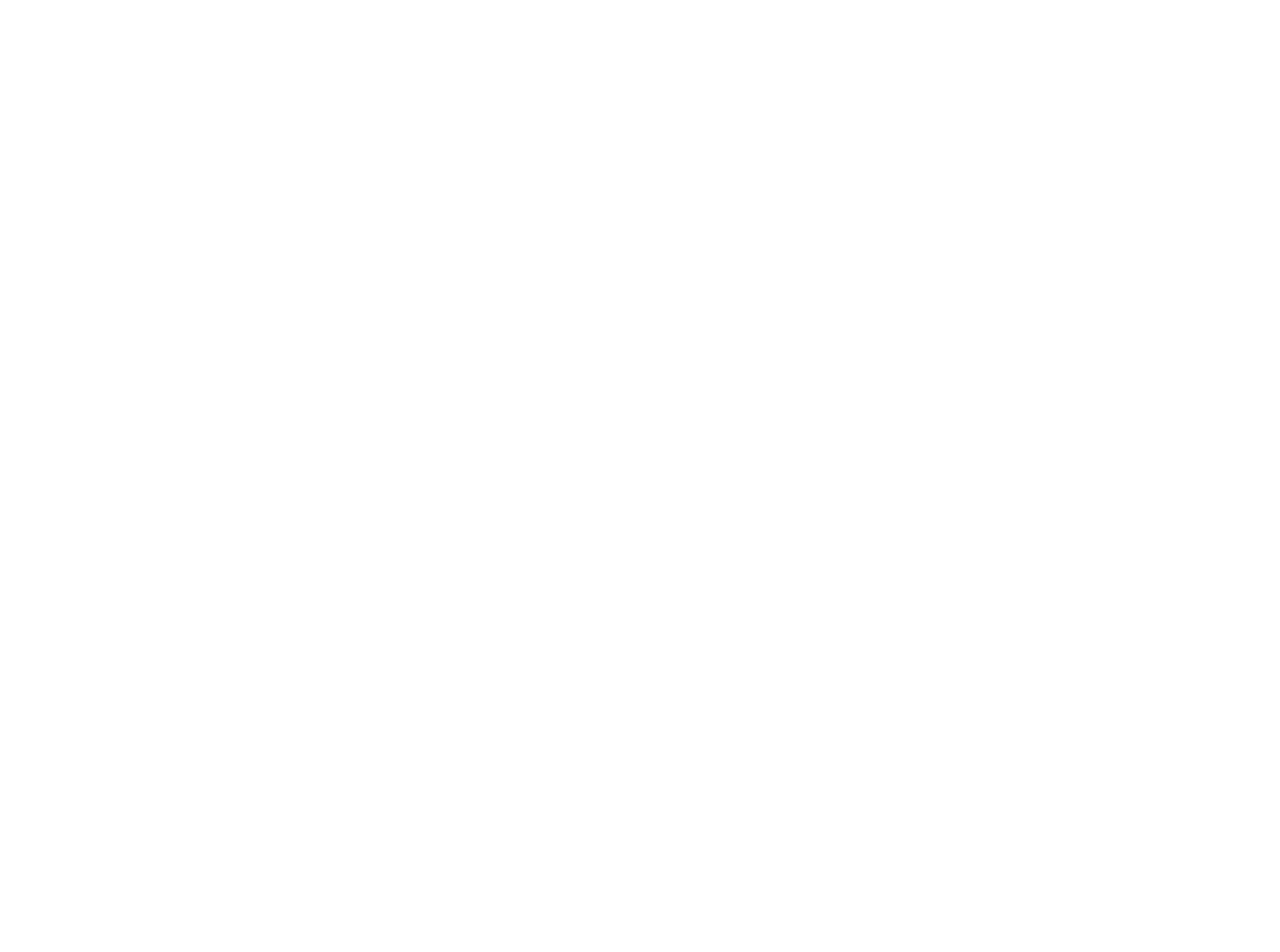
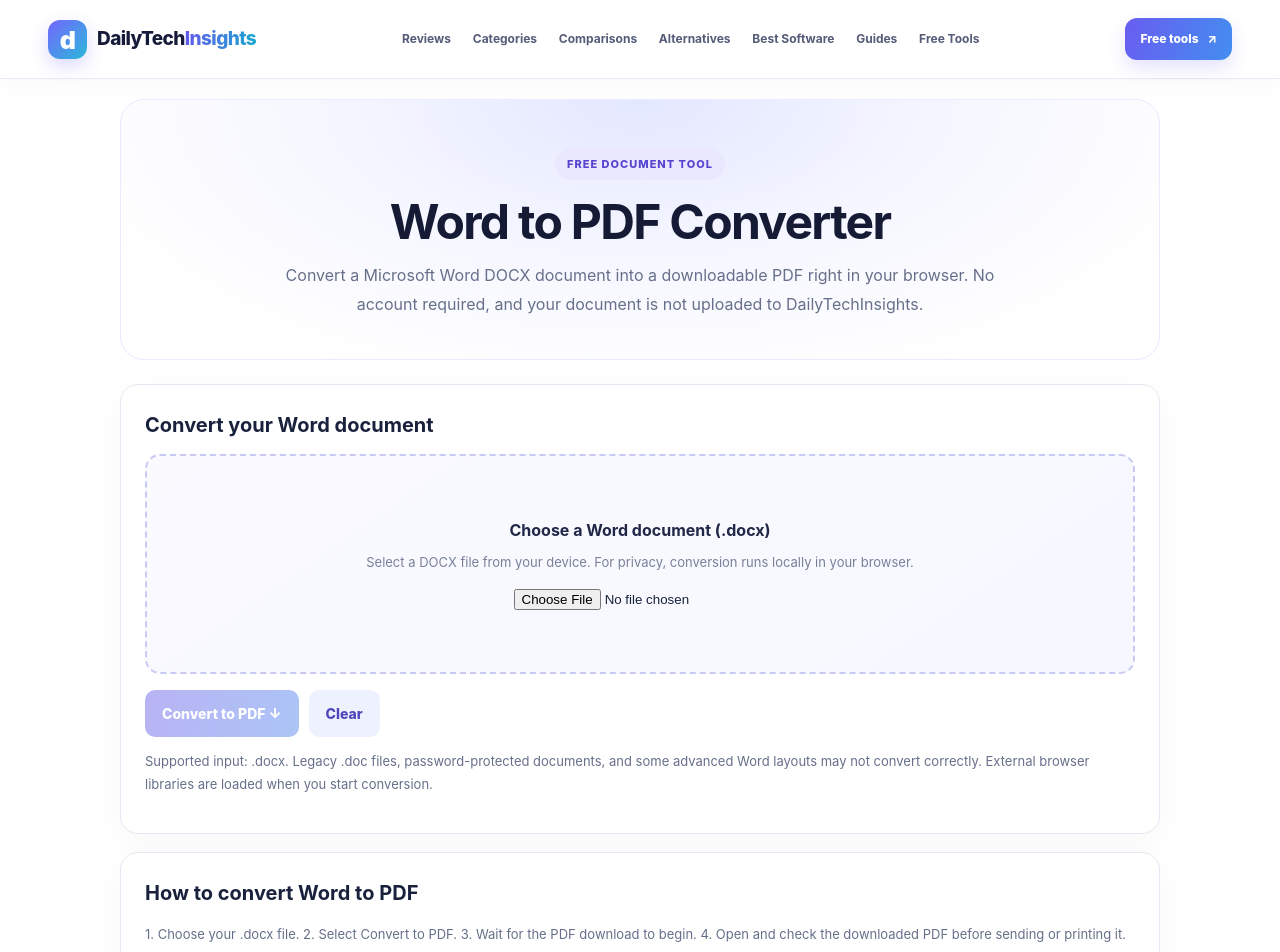
Before and after one commit to franklinctapley-del1122/dailytechinsights, a Next.js app in the folder react-app/: page /tools/word-to-pdf-converter in a window 1280 px wide. Before the commit this address had no page. Shown: the top 952 px of the page. Before the commit the page ends 800 px from the top, so only its background shows below. Built offline with nearby package versions, Linux system fonts and the light colour scheme.

Commit message:
Add SEO page for Word to PDF converter

```diff
--- /dev/null
+++ b/react-app/app/tools/word-to-pdf-converter/page.tsx
@@ -0,0 +1,13 @@
+import type { Metadata } from "next";
+import WordToPdfClient from "@/components/WordToPdfClient";
+
+export const metadata: Metadata = {
+  title: "Free Word to PDF Converter Online | DailyTechInsights",
+  description: "Convert Word DOCX documents to PDF online for free. Download your converted document directly from your browser without uploading it to DailyTechInsights.",
+  alternates: { canonical: "https://www.dailytechinsights.com/tools/word-to-pdf-converter/" },
+  robots: { index: true, follow: true },
+};
+
+export default function WordToPdfConverterPage() {
+  return <WordToPdfClient />;
+}
```
